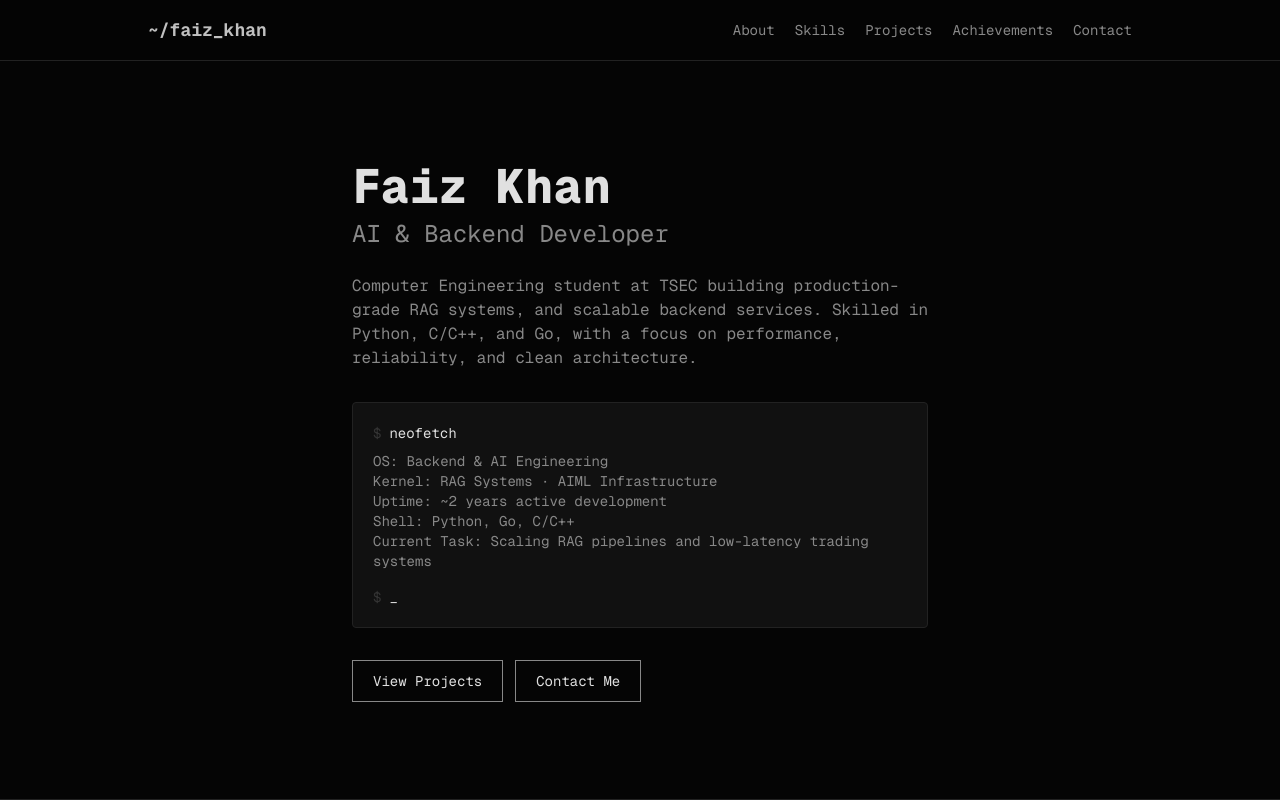
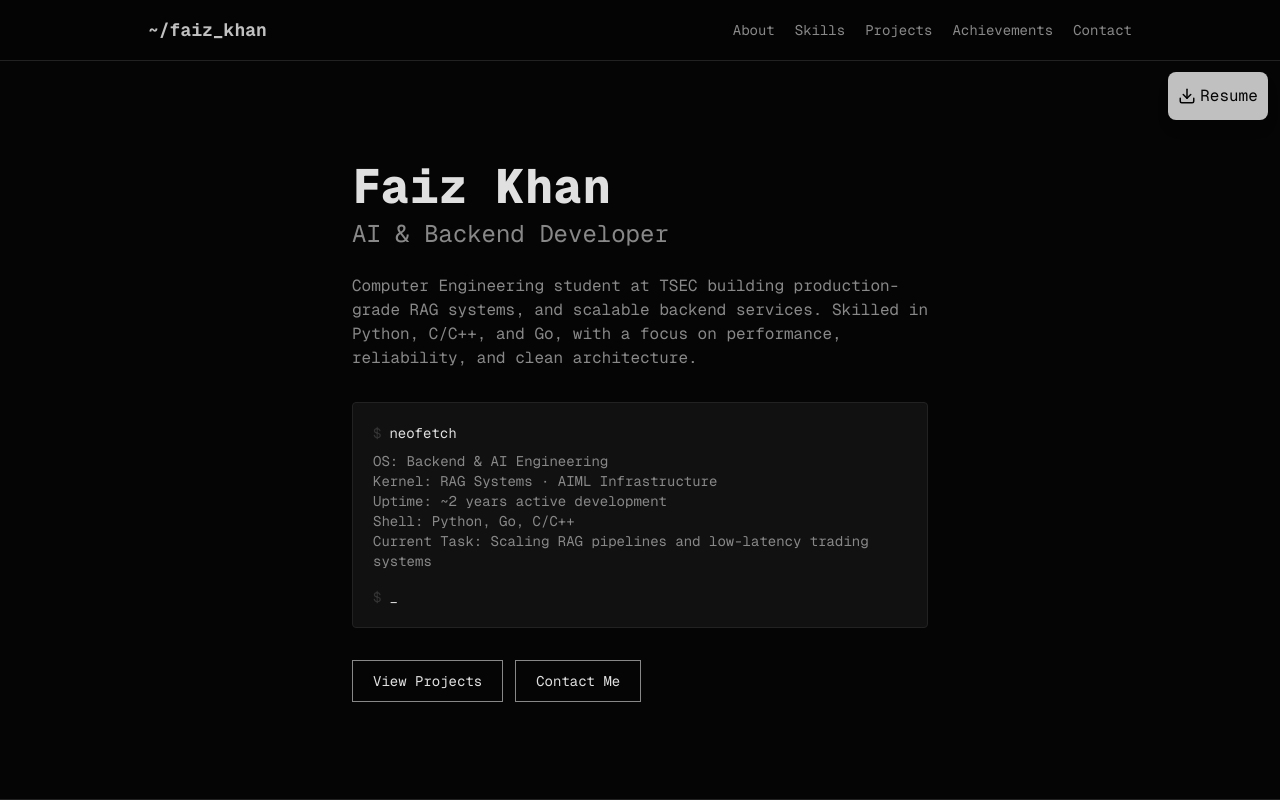
Before and after one commit to calvincandiec137/Portfolio, a Next.js app: page / in a window 1280 px wide. Shown: the top 800 px of the page. Built offline with nearby package versions, Linux system fonts and the light colour scheme.

Commit message:
download btn for resume

```diff
--- a/app/layout.tsx
+++ b/app/layout.tsx
@@ -3,6 +3,7 @@ import type { Metadata } from "next"
 import { Geist, Geist_Mono } from "next/font/google"
 import { Analytics } from "@vercel/analytics/next"
 import "./globals.css"
+import ResumeButton from "@/components/resume-button"
 
 const _geist = Geist({ subsets: ["latin"] })
 const _geistMono = Geist_Mono({ subsets: ["latin"] })
@@ -14,19 +15,19 @@ export const metadata: Metadata = {
   icons: {
     icon: [
       {
-        url: "/icon-light-32x32.png",
+        url: "/icon-light-32x32.png1",
         media: "(prefers-color-scheme: light)",
       },
       {
-        url: "/icon-dark-32x32.png",
+        url: "/icon-dark-32x32.png1",
         media: "(prefers-color-scheme: dark)",
       },
       {
-        url: "/icon.svg",
+        url: "/icon.svg1",
         type: "image/svg+xml",
       },
     ],
-    apple: "/apple-icon.png",
+    apple: "/apple-icon.png1",
   },
 }
 
@@ -39,6 +40,7 @@ export default function RootLayout({
     <html lang="en">
       <body className={`font-mono antialiased`}>
         {children}
+        <ResumeButton />
         <Analytics />
       </body>
     </html>
--- /dev/null
+++ b/components/resume-button.tsx
@@ -0,0 +1,23 @@
+"use client"
+
+import { Download } from "lucide-react"
+
+export default function ResumeButton() {
+  return (
+    <a
+      href="https://drive.google.com/uc?export=download&id=1FfsYc-nA1HV579BdqZbVaEUj1HoTV0tn"
+      target="_blank"
+      rel="noopener noreferrer"
+      aria-label="Download resume"
+      className="fixed top-18 right-3 z-50"
+    >
+      <button
+        type="button"
+        className="h-12 w-25 rounded-xl  bg-primary text-background shadow-lg flex items-center justify-center hover:scale-105 transform transition-all"
+      >
+        <Download size={18} />
+        <p className="ml-1">Resume</p>
+      </button>
+    </a>
+  )
+}
```
